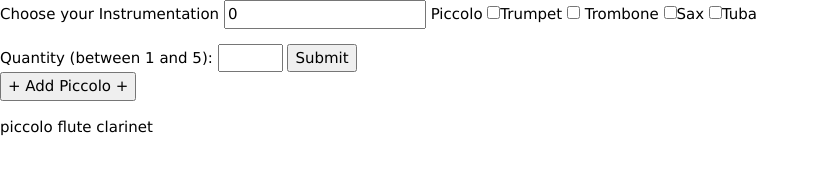
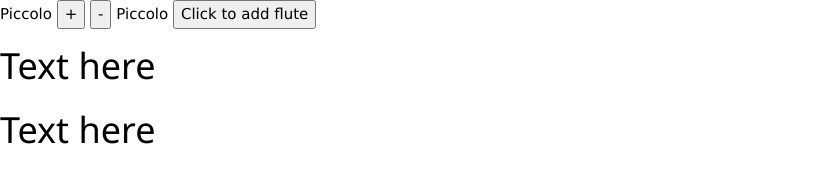
Before and after one commit to jdwyer6/nicechart2.0, a plain HTML site: page index.html in a window 1280 px wide. Shown: the whole page, without its empty margins (0-819 px from the left). Drawn offline with nearby package versions, Linux system fonts and the light colour scheme.

Commit message:
work on sorting

```diff
--- a/index.html
+++ b/index.html
@@ -9,24 +9,19 @@
     <title>Nice Chart 2.0</title>
 </head>
 <body>
-    <form name="form1" method="post" action="insert_data.php">
-        <label>Choose your Instrumentation</label>
-        <input onChange="valueChange(this)" type="number" name="area" id="area" value="0"> Piccolo</input>
-        <input onChange="valueChange(this)" type="checkbox" name="area" id="area" value="1">Trumpet</input>
-        <input onChange="valueChange(this)" type="checkbox" name="area" id="area" value="2"> Trombone</input>
-        <input onChange="valueChange(this)" type="checkbox" name="area" id="area" value="3">Sax</input>
-        <input onChange="valueChange(this)" type="checkbox" name="area" id="area" value="4">Tuba</input>
-        </form>
-    <p class="displayNums"></p>
-    <p class="displayNames"></p>
+    <div class="chooseInst">
+        <label>Piccolo</label>
+        <button onclick="addInst()" id="myBtn" class="button" value="0">+</button>
+        <button onclick="removeInst()" id="myBtn" class="button" value="0">-</button>
+        <label>Piccolo</label>
+        <button onclick="addInst()" id="myBtn" class="button" value="1">Click to add flute</button>
+    </div>
 
-    <form onsubmit="return saveInstChoice(this)">
-        <label for="piccolo">Quantity (between 1 and 5):</label>
-        <input onChange="update(this)" type="number" id="area" name="piccolo" min="1" max="5">
-        <input type="submit">
-      </form>
-      <button onChange="addPicc()">+ Add Piccolo +</button>
-      <p class="instrument-amount"></p>
+
+
+
+    <h1 id="demo">Text here</h1>
+    <h1 id="names">Text here</h1>
 
     <script src="script.js"></script>
 </body>
--- a/script.js
+++ b/script.js
@@ -1,66 +1,24 @@
-var instNum = [0, 1, 5, 6, 1];
-var instName = ["Piccolo", "Trumpet", "Trombone", "Sax", "Tuba"];
-
-// var instList = document.querySelector(".instList");
-var numDisplay = document.querySelector(".displayNums");
-var nameDisplay = document.querySelector(".displayNames");
-
+var instrumentation = [];
 var instruments = [
   {
-    name: "piccolo",
-    voice: "soprano",
-    sort: 1
+  name: "Piccolo",
+  instCode: 0,
+  sort: 0
   },
   {
   name: "flute",
-    voice: "soprano",
-    sort: 2
-},
-{
-    name: "clarinet",
-    voice: "soprano",
+  instCode: 1,
   sort: 1
   }
 ];
 
-let object = {};
 
-for(i=0; i< instruments.length; i++){
-   document.write(instruments[i].name + " ");
-}
-
-function addPicc(){
-object.name = "piccolo";
-object.voice = "soprano";
-object.sort = 1;
-instruments.push(object);
-}
-
-// nameDisplay.innerHTML = instruments.[i].name);
-
-
-// numDisplay.innerHTML = instNum;
-// nameDisplay.innerHTML = instName;
-
-
-// valueChange = function(item){
-//     instNum.push(item.value);
-//     instName.push(instName[item.value]);
-
-//     numDisplay.innerHTML = instNum;
-//     nameDisplay.innerHTML = instName;
-// }
-
-// function saveInstChoice(inst){
-// instName.push(inst.name);
-// instNum.push(inst.value);
-// nameDisplay.innerHTML = instName;
-// numDisplay.innerHTML = instNum;
-// return false;
-// }
-
-function update(item) {
-var instAmount = item.value;
-
-document.querySelector(".instrument-amount").innerHTML = instAmount + " Piccolos";
-}
+let buttons = Array.from(document.getElementsByClassName("button"));
+buttons.map(button => {
+  button.addEventListener('click', (e) => {
+    instrumentation.push(button.value);
+    document.getElementById("demo").innerHTML = instrumentation;
+    var instName = instruments[button.value].name;
+    document.getElementById("names").innerHTML = instName;
+  })
+})
```
Lines whose indentation alone changed are shown as unchanged.
